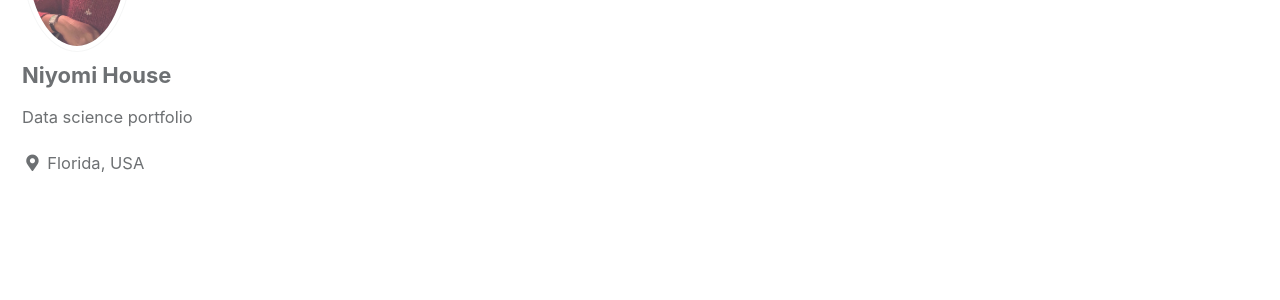
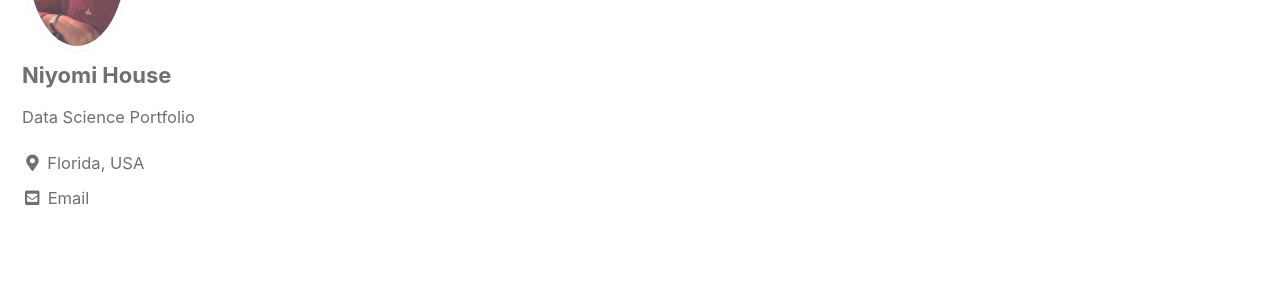
Before and after one commit to niyomiw/niyomiw.github.io, a Jekyll site: the page built from index.html, in a window 1280 px wide. Shown: the part 242-542 px from the top of the page. Built offline with Jekyll 4.4.1, drawn with Linux system fonts in a browser that asks for light colours; cached includes are drawn as plain includes; the list of posts is cut into pages by our own code; some of the changed lines change nothing that is shown.

Commit message:
Update _config.yml

```diff
--- a/_config.yml
+++ b/_config.yml
@@ -95,9 +95,9 @@ analytics:
 author:
   name             : "Niyomi House"
   avatar           : "/images/Niyomi_IMG.jpg" # path of avatar image, e.g. "/assets/images/bio-photo.jpg"
-  bio              : "Data science portfolio"
+  bio              : "Data Science Portfolio"
   location         : "Florida, USA"
-  email            :
+  email            : "nwijewardena@ufl.edu"
   links:
     - label: "Email"
       icon: "nwijewardena@ufl.edu"
```
